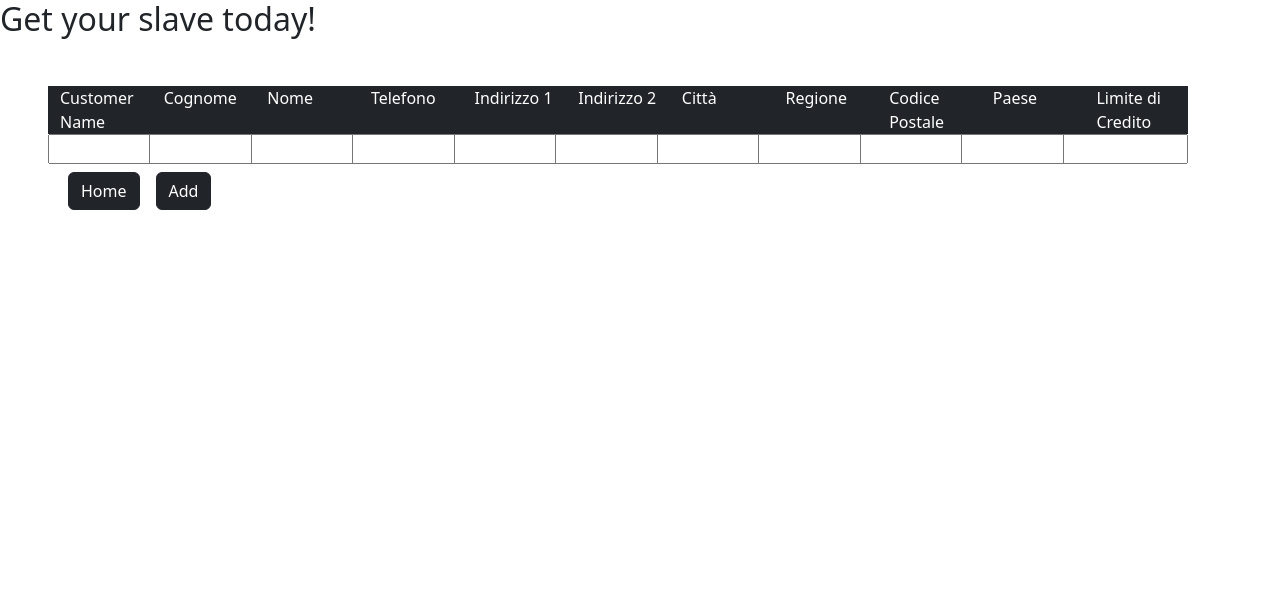
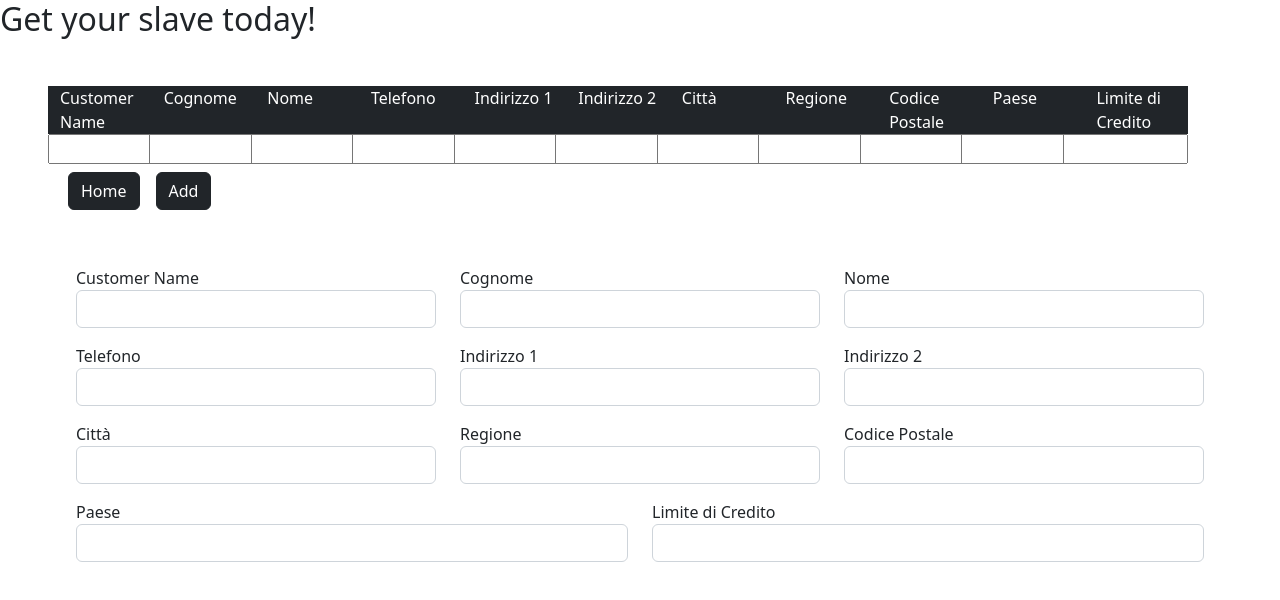
Before and after one commit to abSimone/fe-classicmodels, an Angular app: page /addCustomer in a window 1280 px wide. Shown: the top 600 px of the page. Built offline with nearby package versions, Linux system fonts and the light colour scheme.

Commit message:
Add table

```diff
--- a/src/app/add-customer/add-customer.component.html
+++ b/src/app/add-customer/add-customer.component.html
@@ -27,5 +27,65 @@
         <div class="row"><input type="text" [(ngModel)]="nuovoCliente.creditLimit"></div>
     </div>
     <button class="btn btn-dark m-2" routerLink="/">Home</button>
-        <button class="btn btn-dark m-2" (click) = "aggiungiCliente()">Add</button>
+    <button class="btn btn-dark m-2" (click)="aggiungiCliente()">Add</button>
 </div>
+
+
+
+
+<div class="m-5">
+    <div class="row  form-row m-3">
+        <div class="col form-group">
+            <label class="">Customer Name</label>
+            <input class="form-control" type="text" [(ngModel)]="nuovoCliente.customerName">
+        </div>
+        <div class="col form-group">
+            <label>Cognome</label>
+            <input class="form-control" type="text" [(ngModel)]="nuovoCliente.contactLastName">
+        </div>
+        <div class="col form-group">
+            <label>Nome</label>
+            <input class="form-control" type="text" [(ngModel)]="nuovoCliente.contactFirstName">
+        </div>
+    </div>
+
+    <div class="row  form-row m-3">
+        <div class="col form-group">
+            <label>Telefono</label>
+            <input class="form-control" type="text" [(ngModel)]="nuovoCliente.phone">
+        </div>
+        <div class="col form-group">
+            <label>Indirizzo 1</label>
+            <input class="form-control" type="text" [(ngModel)]="nuovoCliente.addressLine1">
+        </div>
+        <div class="col form-group">
+            <label> Indirizzo 2</label>
+            <input class="form-control" type="text" [(ngModel)]="nuovoCliente.addressLine2">
+        </div>
+    </div>
+
+    <div class="row  form-row m-3">
+        <div class="col form-group">
+            <label>Città</label>
+            <input class="form-control" type="text" [(ngModel)]="nuovoCliente.city">
+        </div>
+        <div class="col form-group">
+            <label>Regione</label>
+            <input class="form-control" type="text" [(ngModel)]="nuovoCliente.state"></div>
+
+        <div class="col form-group">
+            <label> Codice Postale </label>
+            <input class="form-control" type="text" [(ngModel)]="nuovoCliente.postalCode">
+        </div>
+    </div>
+
+    <div class="row  form-row m-3">
+        <div class="col form-group">
+            <label>Paese</label>
+            <input class="form-control" type="text" [(ngModel)]="nuovoCliente.country">
+        </div>
+        <div class="col form-group">
+            <label>Limite di Credito</label>
+            <input class="form-control" type="text" [(ngModel)]="nuovoCliente.creditLimit">
+    </div>
+</div>
```
Lines whose indentation alone changed are shown as unchanged.
